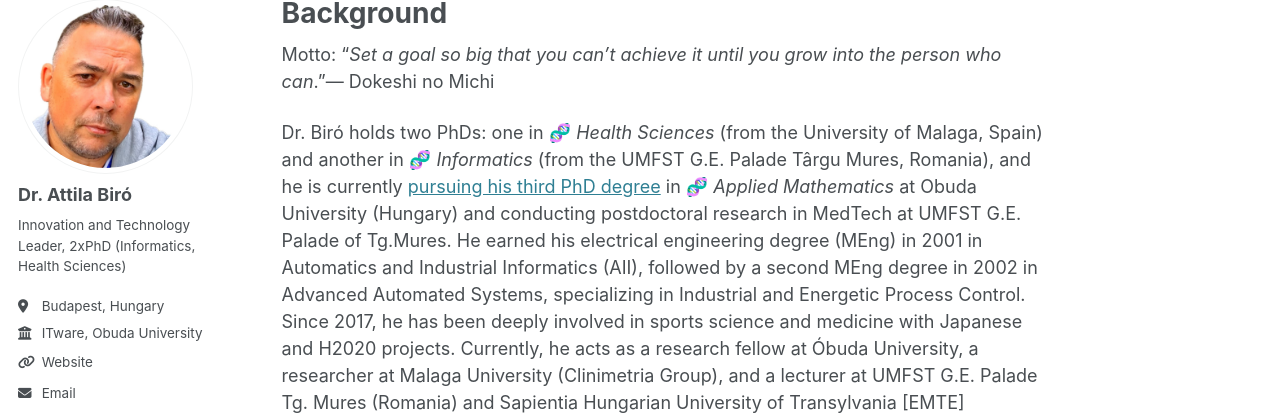
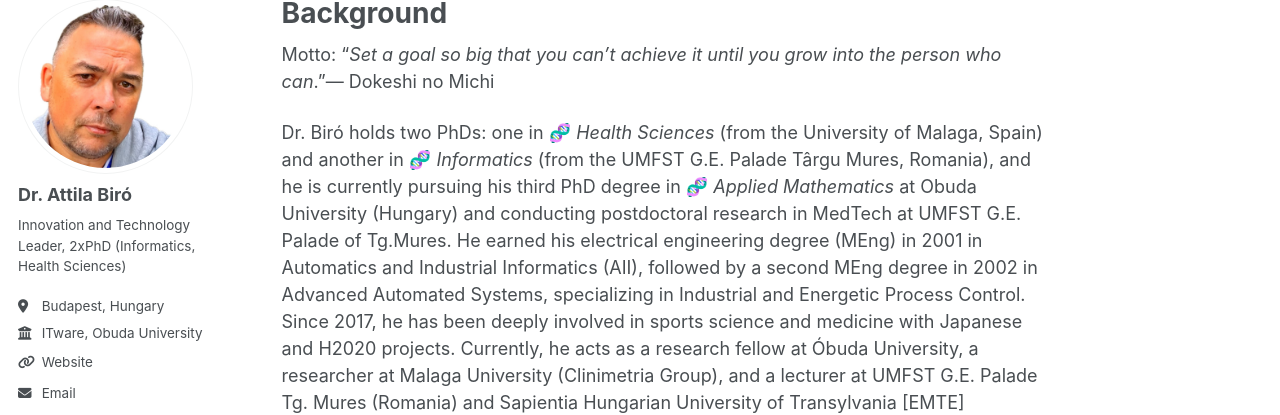
Before and after one commit to biroka/biroka.github.io, a Jekyll site: the page built from _pages/about.md, in a window 1280 px wide and 900 px high. Shown: the part 107-522 px from the top of the window. Built offline with Jekyll 4.4.1, drawn with Linux system fonts in a browser that asks for light colours; some web fonts are replaced; part of the change alters nothing that is shown.

```diff
--- a/_pages/about.md
+++ b/_pages/about.md
@@ -9,7 +9,7 @@ redirect_from:
 
 Motto: "_Set a goal so big that you can't achieve it until you grow into the person who can_."—  Dokeshi no Michi
 
-Dr. Biró holds two PhDs: one in 🧬 _Health Sciences_ (from the University of Malaga, Spain) and another in 🧬 _Informatics_ (from the UMFST G.E. Palade Târgu Mures, Romania), and he is currently <a target="_new" href="https://biroka.github.io/phd_mathematics">pursuing his third PhD degree</a> in 🧬 _Applied Mathematics_ at Obuda University (Hungary) and conducting postdoctoral research in MedTech at UMFST G.E. Palade of Tg.Mures. He earned his electrical engineering degree (MEng) in 2001 in Automatics and Industrial Informatics (AII), followed by a second MEng degree in 2002 in Advanced Automated Systems, specializing in Industrial and Energetic Process Control. Since 2017, he has been deeply involved in sports science and medicine with Japanese and H2020 projects. Currently, he acts as a research fellow at Óbuda University, a researcher at Malaga University (Clinimetria Group), and a lecturer at UMFST G.E. Palade Tg. Mures (Romania) and Sapientia Hungarian University of Transylvania [EMTE] (Romania). His primary research interests include sports medicine, rehabilitation, and AI-supported cybernetics. As CTO and CBDO (at ITware, Hungary), he is responsible for delivering secure, stable, effective, and innovative technology solutions as well as bringing creative problem-solving to B2B, R+D+I, and B2C projects by removing the complexity and identifying clear paths of implementation for efficient business operations.
+Dr. Biró holds two PhDs: one in 🧬 _Health Sciences_ (from the University of Malaga, Spain) and another in 🧬 _Informatics_ (from the UMFST G.E. Palade Târgu Mures, Romania), and he is currently pursuing his third PhD degree in 🧬 _Applied Mathematics_ at Obuda University (Hungary) and conducting postdoctoral research in MedTech at UMFST G.E. Palade of Tg.Mures. He earned his electrical engineering degree (MEng) in 2001 in Automatics and Industrial Informatics (AII), followed by a second MEng degree in 2002 in Advanced Automated Systems, specializing in Industrial and Energetic Process Control. Since 2017, he has been deeply involved in sports science and medicine with Japanese and H2020 projects. Currently, he acts as a research fellow at Óbuda University, a researcher at Malaga University (Clinimetria Group), and a lecturer at UMFST G.E. Palade Tg. Mures (Romania) and Sapientia Hungarian University of Transylvania [EMTE] (Romania). His primary research interests include sports medicine, rehabilitation, and AI-supported cybernetics. As CTO and CBDO (at ITware, Hungary), he is responsible for delivering secure, stable, effective, and innovative technology solutions as well as bringing creative problem-solving to B2B, R+D+I, and B2C projects by removing the complexity and identifying clear paths of implementation for efficient business operations.
 
 Motivation
 ======
```
